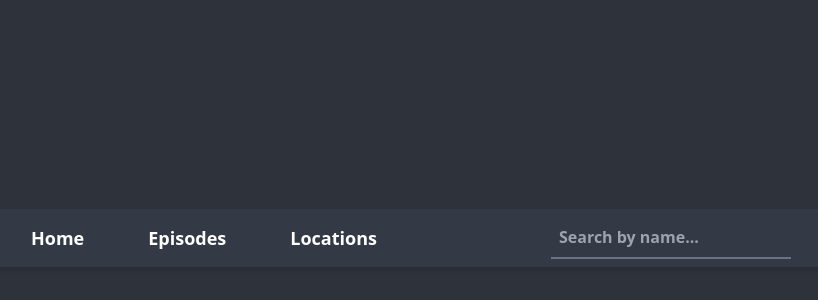
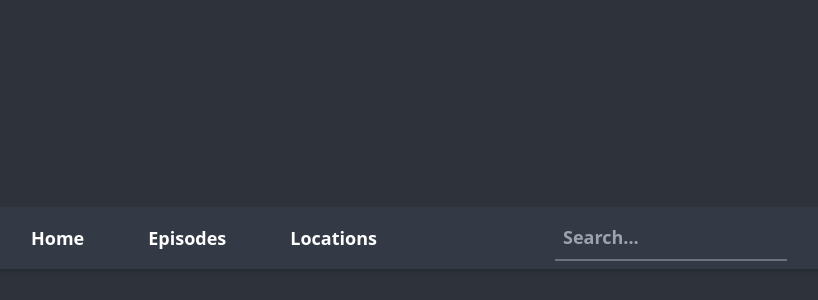
Before and after one commit to earsenii/rick-and-morty, a React (Create React App) app: page /characters in a window 1280 px wide. Shown: the part 152-452 px from the top of the page, without its empty margins (233-1051 px from the left). Built offline with nearby package versions, Linux system fonts and the light colour scheme; no server answers.

Commit message:
added mobile styles

```diff
--- a/src/components/Navbar.jsx
+++ b/src/components/Navbar.jsx
@@ -1,33 +1,48 @@
 import React from 'react';
 import { Link } from 'react-router-dom';
 
+import { HomeIcon, MapIcon, FilmIcon } from '@heroicons/react/solid';
+
 function Navbar() {
   return (
-    <div className="bg-gray-825 text-white absolute inset-y-0 left-0 transform -translate-x-full md:relative md:translate-x-0 w-full shadow-md flex justify-center">
+    <div className="bg-gray-825 text-white transform md:relative md:translate-x-0 w-full shadow-md flex justify-center">
       <div className="w-3/5 flex flex-row justify-between items-center space-x-5">
-        <div className="flex flex-row justify-center space-x-12">
+        {/* Desktop */}
+        <div className="hidden md:flex flex-row justify-center space-x-5 lg:space-x-12">
           <Link
             to="/"
-            className="p-2 text-lg font-semibold rounded-lg transition duration-200 hover:bg-gray-850 ">
+            className="p-1 text-md lg:text-lg lg:p-2 font-semibold rounded-lg transition duration-200 hover:bg-gray-850 ">
             Home
           </Link>
           <Link
             to="/episodes"
-            className="p-2 text-lg font-semibold rounded-lg transition duration-200 hover:bg-gray-850 ">
+            className="p-1 text-md lg:text-lg lg:p-2 font-semibold rounded-lg transition duration-200 hover:bg-gray-850 ">
             Episodes
           </Link>
           <Link
             to="/locations"
-            className="p-2 text-lg  font-semibold rounded-lg transition duration-200 hover:bg-gray-850">
+            className="p-1 text-md lg:text-lg lg:p-2  font-semibold rounded-lg transition duration-200 hover:bg-gray-850">
             Locations
           </Link>
         </div>
-        <div className="w-60 py-2">
+        {/* Mobile */}
+        <div className="flex md:hidden flex-row justify-center space-x-2">
+          <Link to="/">
+            <HomeIcon className="h-6 w-6 text-white" />
+          </Link>
+          <Link to="/episodes">
+            <FilmIcon className="h-6 w-6 text-white" />
+          </Link>
+          <Link to="/locations">
+            <MapIcon className="h-6 w-6 text-white" />
+          </Link>
+        </div>
+        <div className="p-1 w-28 md:w-52 lg:w-60 lg:py-2">
           <input
             type="text"
             name="name"
-            placeholder="Search by name..."
-            className="w-full bg-gray-825 rounded-mg py-2 border-b-2 border-gray-500 text-md font-semibold outline-none focus:border-white pl-2"
+            placeholder="Search..."
+            className="w-full bg-gray-825 rounded-mg py-2 border-b-2 border-gray-500 text-md lg:text-lg font-semibold outline-none focus:border-white pl-2"
           />
         </div>
       </div>
```
